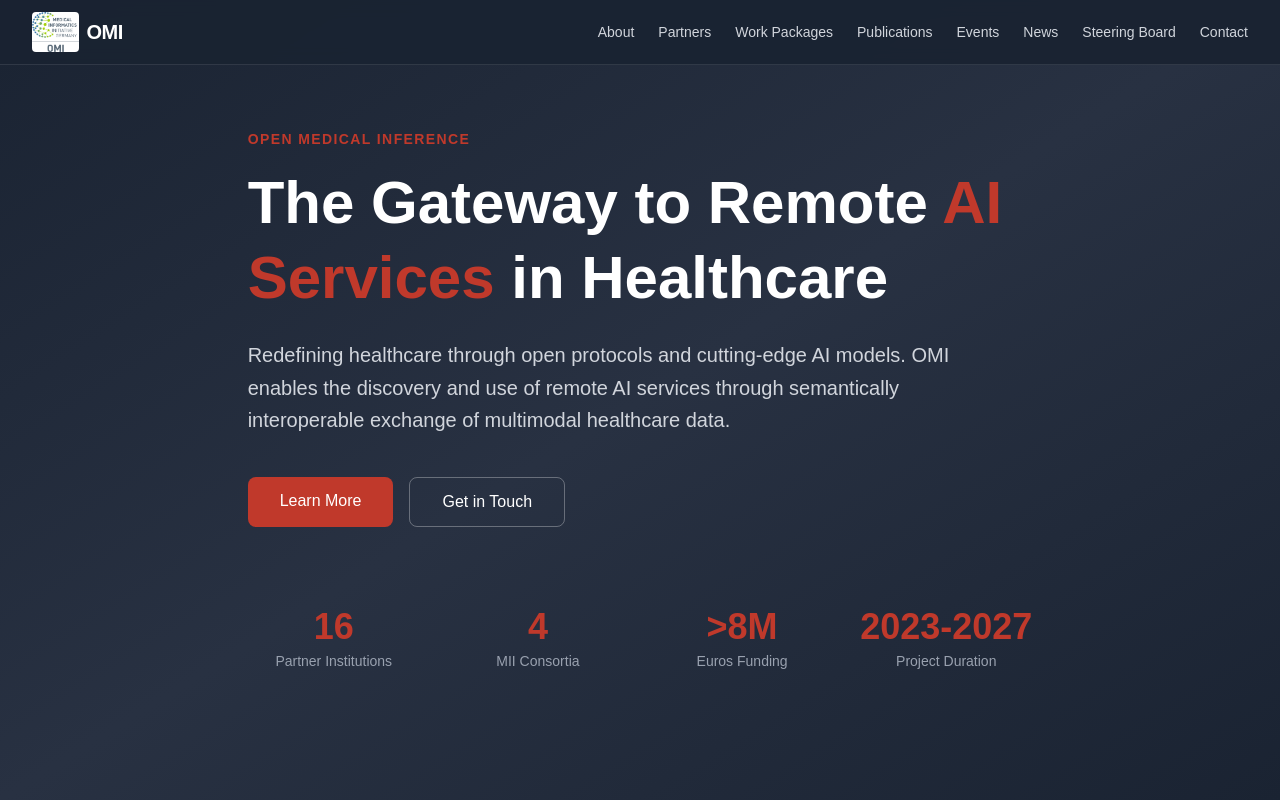
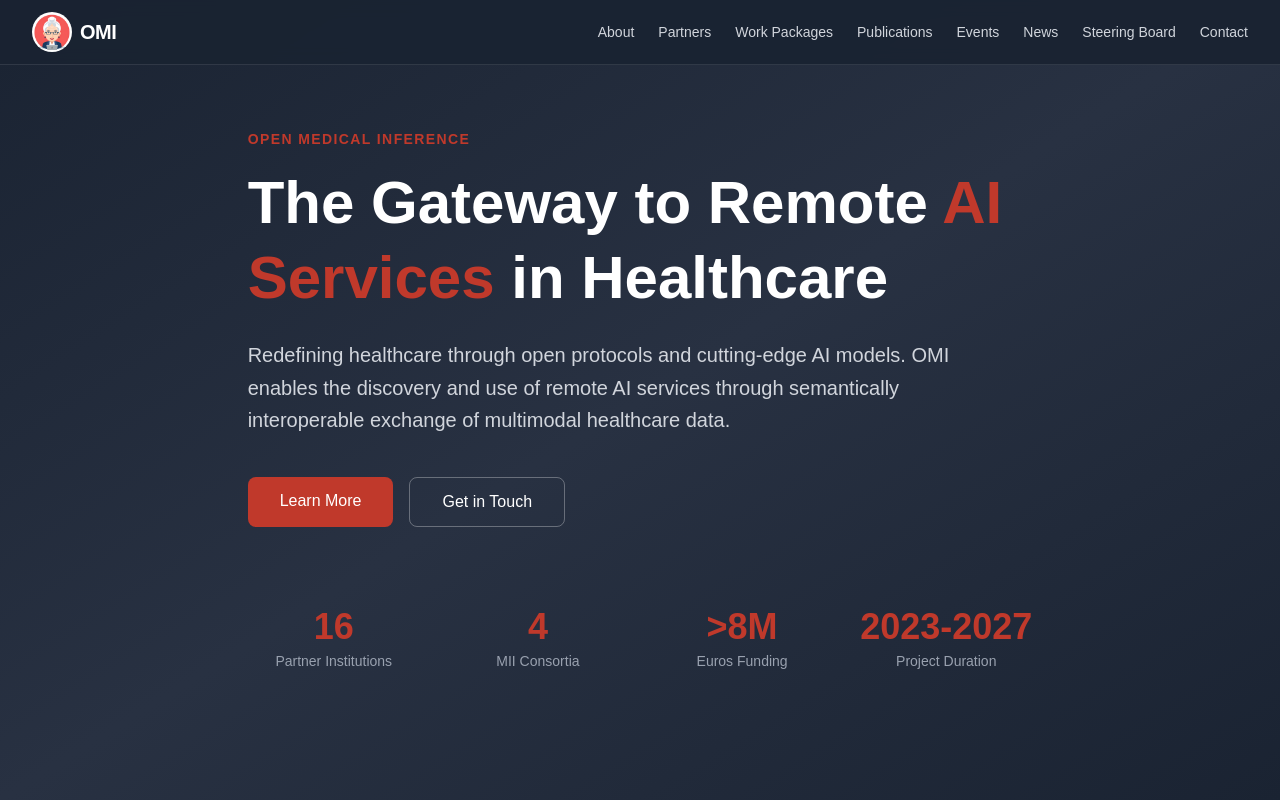
Before and after one commit to obip/obip.github.io, a Next.js app: page / in a window 1280 px wide. Shown: the top 800 px of the page. Built offline with nearby package versions, Linux system fonts and the light colour scheme.

Commit message:
Restore OMI logo in navbar with circular clip, use as tab icon
- Navbar: OMI mascot logo clipped to circle (no white background visible)
- Tab icon: OMI logo as favicon and apple-touch-icon

```diff
--- a/src/components/Navbar.tsx
+++ b/src/components/Navbar.tsx
@@ -23,7 +23,7 @@ export default function Navbar() {
       <div className="max-w-7xl mx-auto px-4 sm:px-6 lg:px-8">
         <div className="flex items-center justify-between h-16">
           <Link href="/" className="flex items-center gap-2">
-            <Image src="/images/logos/mii-omi.jpg" alt="OMI" width={48} height={48} className="h-10 w-auto rounded" />
+            <Image src="/images/logos/omi-logo.png" alt="OMI" width={40} height={40} className="h-10 w-10 rounded-full object-cover" />
             <span className="text-white font-bold text-xl tracking-tight">OMI</span>
           </Link>
 
```
Also changed, not shown: src/app/apple-icon.png, src/app/icon.png.
